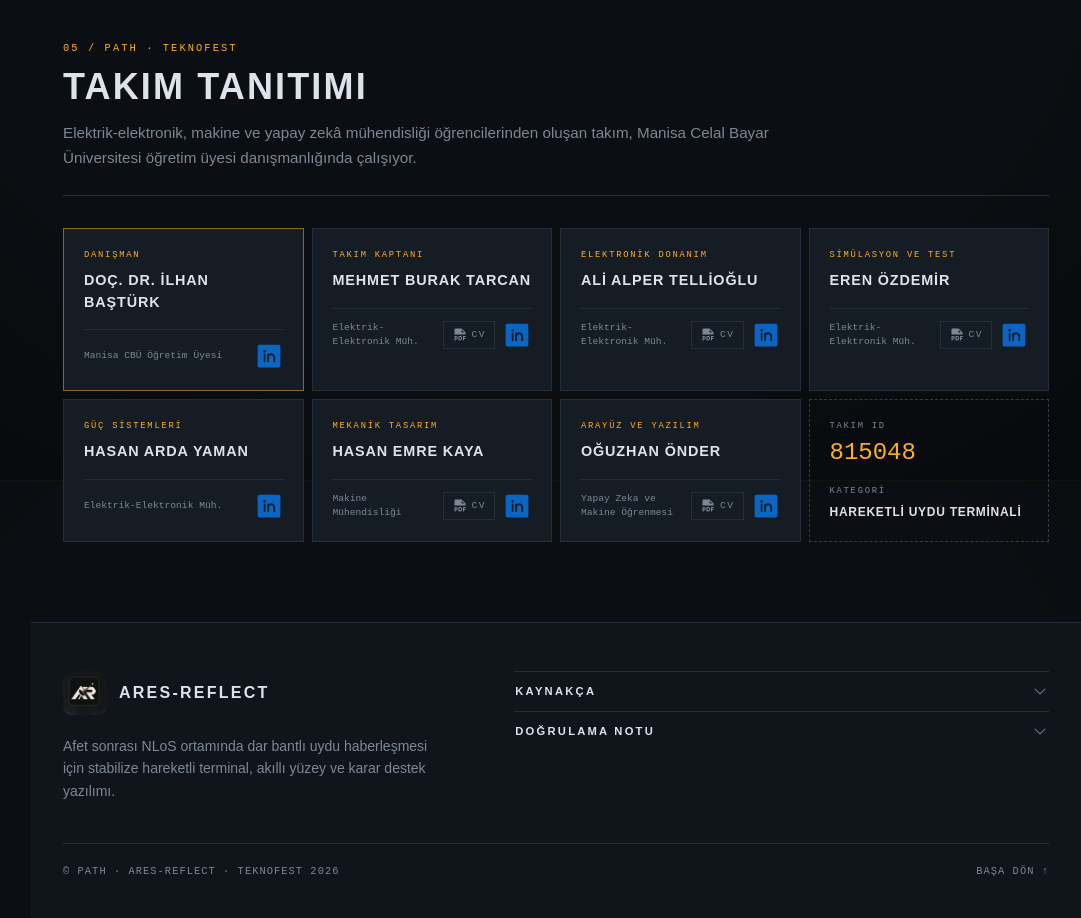
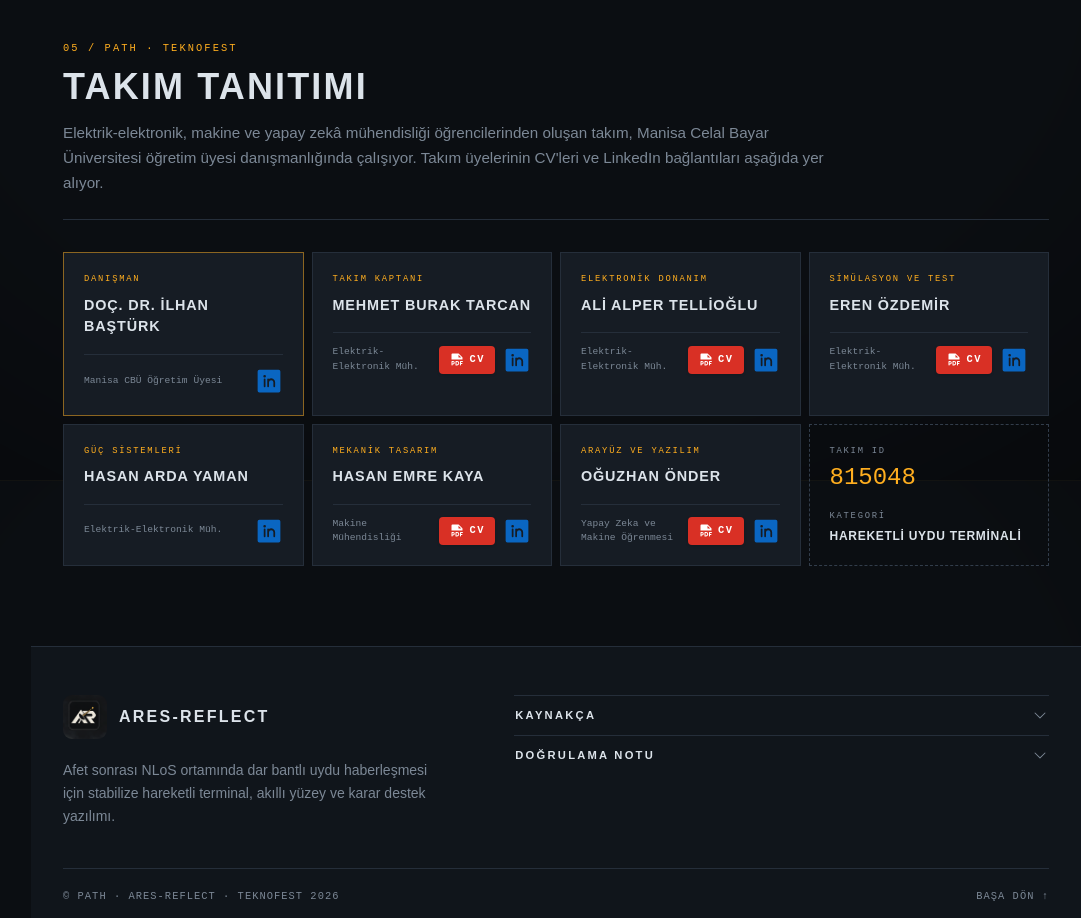
Before and after one commit to oguzhanondr/ares-reflect-web, a React (Vite) app: page / in a window 1280 px wide. Shown: the part 5920-6838 px from the top of the page, without its empty margins (199-1280 px from the left). Built offline with nearby package versions, Linux system fonts and the light colour scheme.

Commit message:
Make CV buttons more prominent and mention CVs in team intro
Co-Authored-By: Claude Opus 5.5 <noreply@anthropic.com>

```diff
--- a/src/components/sections/closing.tsx
+++ b/src/components/sections/closing.tsx
@@ -11,7 +11,7 @@ export function Team() {
       id="takim"
       code="05 / PATH · TEKNOFEST"
       title="Takım tanıtımı"
-      description="Elektrik-elektronik, makine ve yapay zekâ mühendisliği öğrencilerinden oluşan takım, Manisa Celal Bayar Üniversitesi öğretim üyesi danışmanlığında çalışıyor."
+      description="Elektrik-elektronik, makine ve yapay zekâ mühendisliği öğrencilerinden oluşan takım, Manisa Celal Bayar Üniversitesi öğretim üyesi danışmanlığında çalışıyor. Takım üyelerinin CV'leri ve LinkedIn bağlantıları aşağıda yer alıyor."
     >
       <div className="grid gap-2 sm:grid-cols-2 lg:grid-cols-4">
         {TEAM.map((m, i) => (
@@ -28,7 +28,7 @@ export function Team() {
                       target="_blank"
                       rel="noopener noreferrer"
                       aria-label={`${m.name} CV (PDF)`}
-                      className="flex h-7 items-center gap-1 border border-border px-2 font-mono text-[0.6rem] tracking-[0.15em] text-muted-foreground uppercase transition hover:border-primary hover:text-primary"
+                      className="flex h-7 items-center gap-1 rounded-[4px] bg-[#D93025] px-2.5 font-mono text-[0.65rem] font-bold tracking-[0.15em] text-white uppercase shadow-sm transition hover:scale-105 hover:bg-[#B3261E]"
                     >
                       <FilePdf size={16} weight="fill" />
                       CV
```
